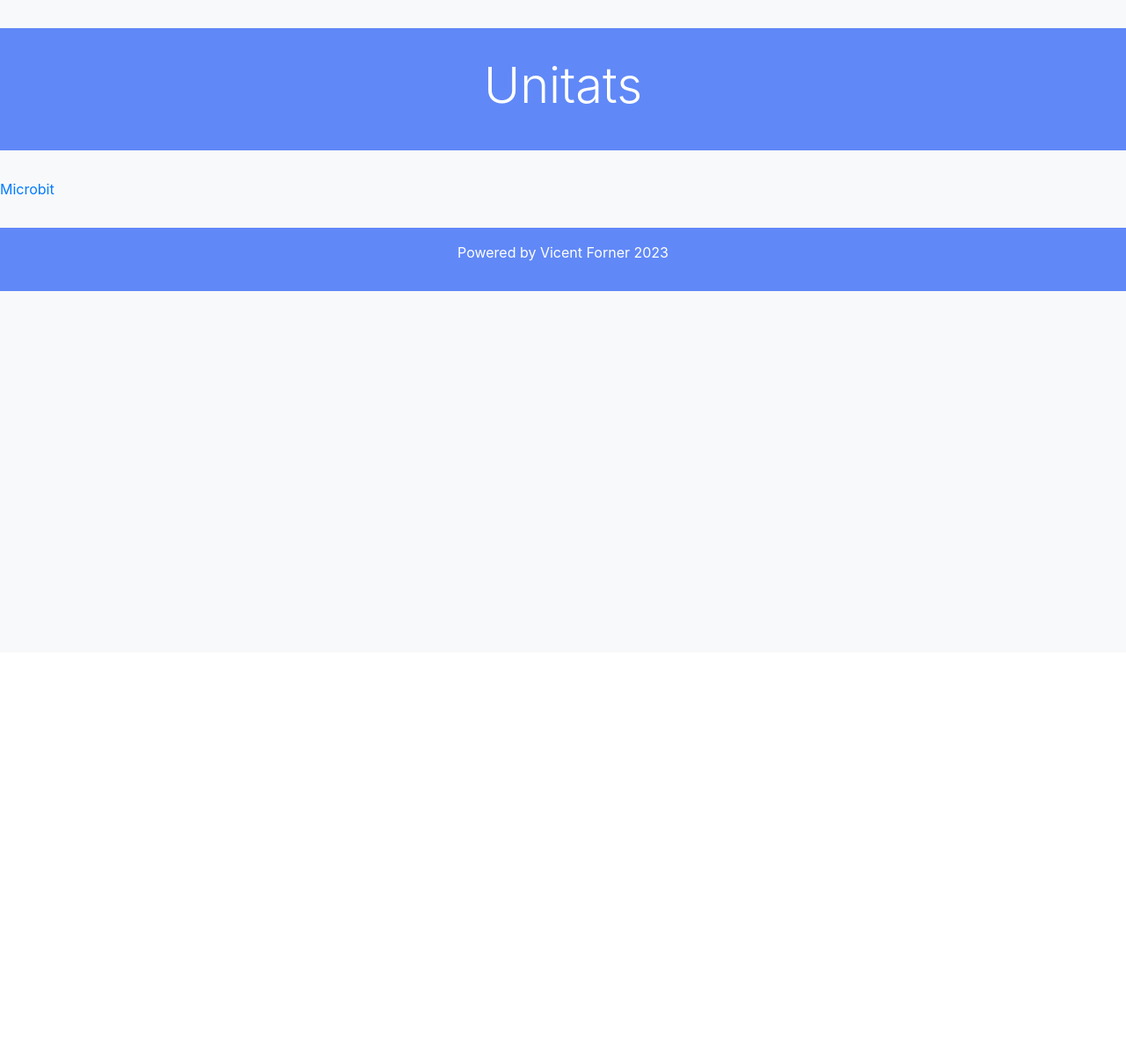
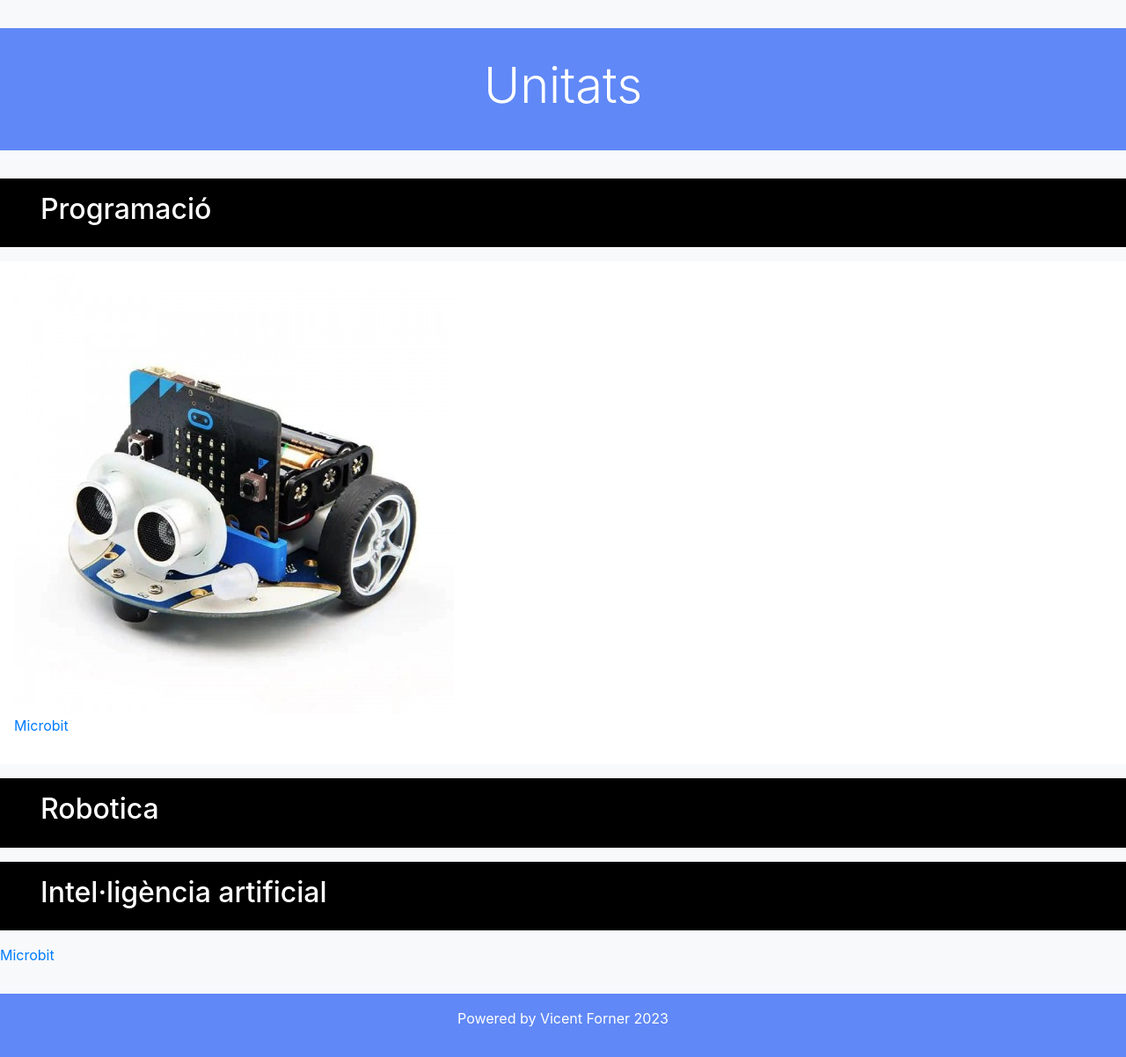
Before and after one commit to vfornerprofesor/web, a PHP site: page /unitats.html in a window 1280 px wide. Shown: the part 58-1260 px from the top of the page at 88% size. Before the commit the page ends 389 px from the top, so only its background shows below. Run offline with PHP 8.4, Linux system fonts and the light colour scheme; some libraries are stand-ins or nearby versions.

Commit message:
Tercer commit

```diff
--- a/styles/blocks.css
+++ b/styles/blocks.css
@@ -8,10 +8,33 @@
     border-radius: 0;
   }
 
+  .block, .block_colored, .block_black {
+    padding: 1rem;
+    margin-bottom: 1rem;
+  }
+
+  .block > h1, .block_colored > h1, .block_black > h1 {
+    text-align: center;
+  }
+
+  .block > h2, .block_colored > h2, .block_black > h2 {
+    padding-left: 30px;
+  }
+
   .block {
     background-color: #fff;
-    padding: 1rem;
-    margin-bottom: 1rem;
+  }
+
+  .block_colored {
+    background-color: var(--main-color);
+  }
+
+  .block_black {
+    background-color: #000;
+  }
+
+  .block_black > h1, .block_black > h2 {
+    color: #fff;
   }
 
   .footer {
--- a/unitats.html
+++ b/unitats.html
@@ -7,39 +7,56 @@
 
   <script src="https://ajax.googleapis.com/ajax/libs/jquery/3.6.4/jquery.min.js"></script>
   <div id="header"></div>
-  <script>
-  $(document).ready(function(){
-    $.get("../../header.html", function(data) {
-      $("#header").html(data);
-    });
-  });
-  </script>
+
 
 </head>
 <body>
 <div id="menu"></div>
-  <script>
-  $(document).ready(function(){
-    $.get("menu.html", function(data) {
-      $("#menu").html(data);
-    });
-  });
-  </script>
 
   <div class="jumbotron">
     <h1 class="display-4">Unitats</h1>
   </div>
 
+  <div class="block_black">
+    <h2>Programació</h2>
+  </div>
+
+  <div class="block">
+    <div class="row">
+        <div class="col">
+            <a href="unitats/robotica/microbit/microbit.html">
+                <div class="unit">
+                    <img src="./img/microbit.jpg">
+                    <p>Microbit</p>
+                </div>
+            </a>
+        </div>
+    </div>
+    <div class="row"></div>
+    <div class="row"></div>
+    <div class="row"></div>
+  </div>
+
+  <div class="block_black">
+    <h2>Robotica</h2>
+  </div>
+
+  <div class="block_black">
+    <h2>Intel·ligència artificial</h2>
+  </div>
+
   <a href="unitats/robotica/microbit/microbit.html">Microbit</a>
 
   <div id="footer"></div>
+
   <script>
-  $(document).ready(function(){
-    $.get("footer.html", function(data) {
-      $("#footer").html(data);
-    });
-  });
-  </script>
+    $(document).ready(function() {
+      $('#header').load('header.html');
+      $('#menu').load('menu.html');
+      $('#footer').load('footer.html');
+      });
+
+    </script>
 
 </body>
 </html>
```
Also changed, not shown: unitats/robotica/microbit/microbit.html (+14 -14 lines), img/microbit.jpg (added).
